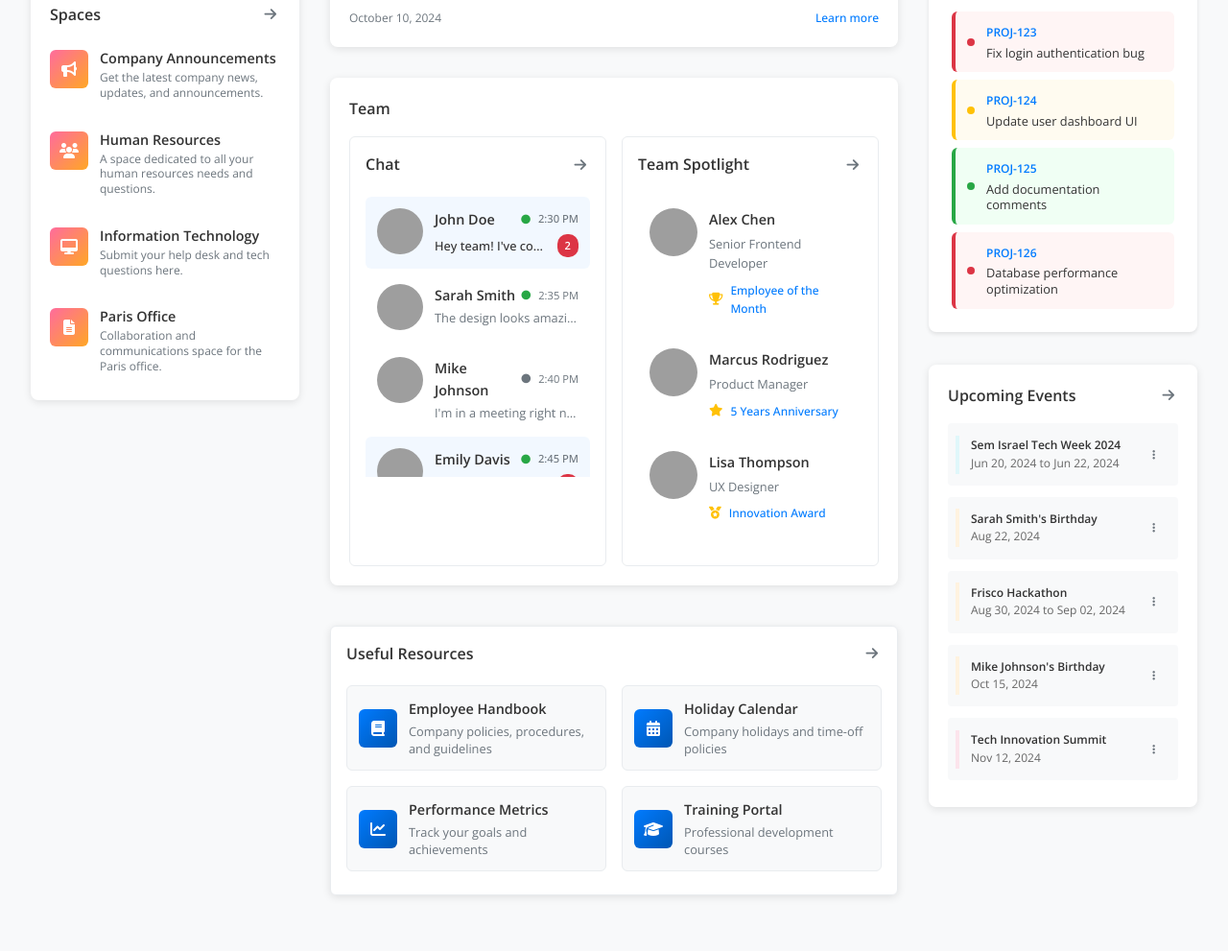
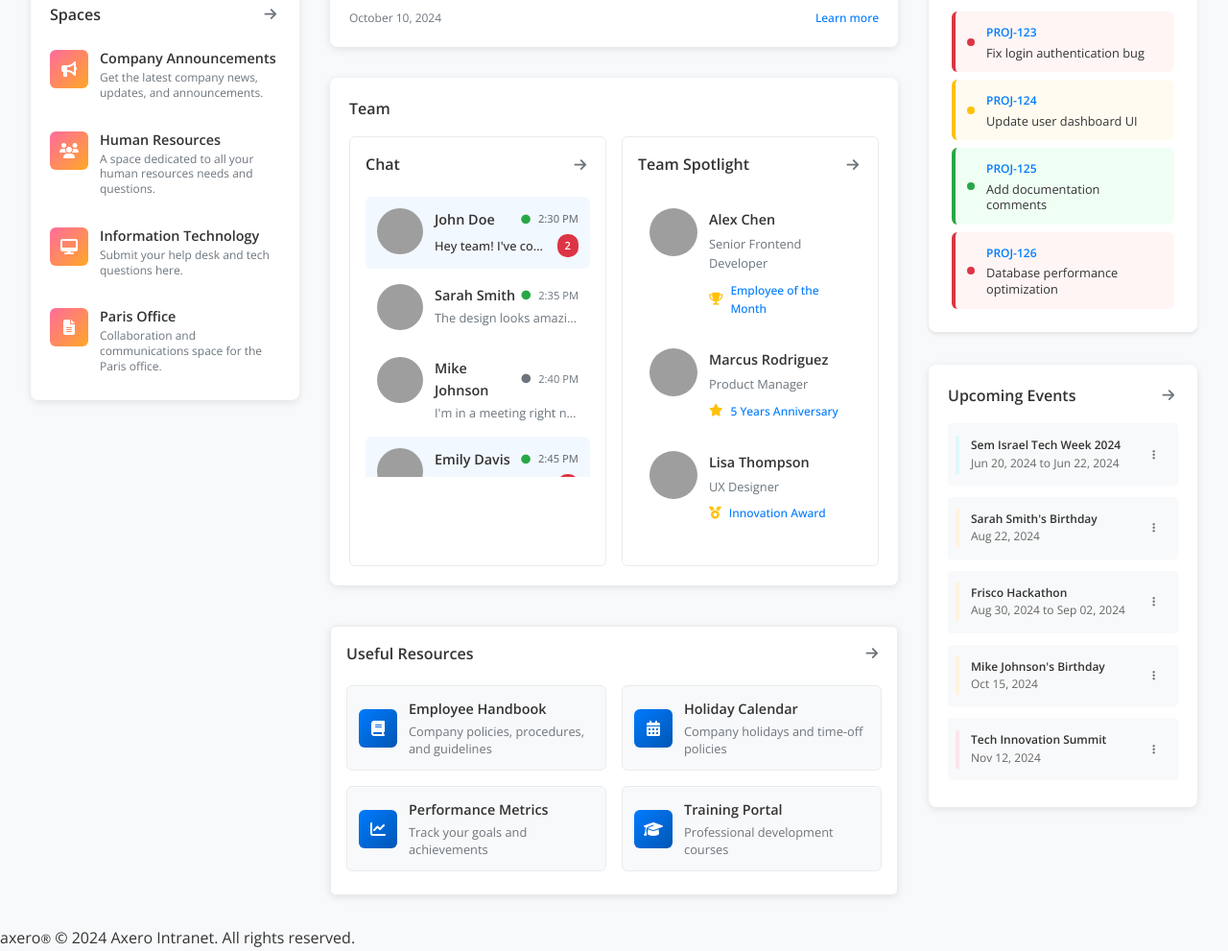
Before and after one commit to anshulmalik2/axero-intranet, a plain HTML site: page index.html in a window 1280 px wide. Shown: the part 797-1788 px from the top of the page at 96% size. Before the commit the page ends 1762 px from the top, so only its background shows below. Drawn offline with nearby package versions, Linux system fonts and the light colour scheme; grey boxes are pictures that could not be loaded.

Commit message:
Update index.html

```diff
--- a/index.html
+++ b/index.html
@@ -736,6 +736,13 @@
       </aside>
     </main>
 
+    <footer class="footer">
+      <div class="footer-content">
+        <span class="footer-logo">axero<span class="trademark">®</span></span>
+        <span class="footer-copy">&copy; 2024 Axero Intranet. All rights reserved.</span>
+      </div>
+    </footer>
+
     <script src="script.js"></script>
   </body>
 </html>
```
